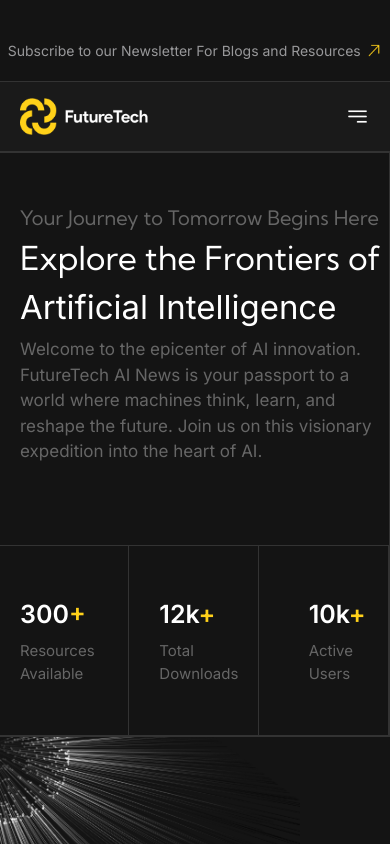
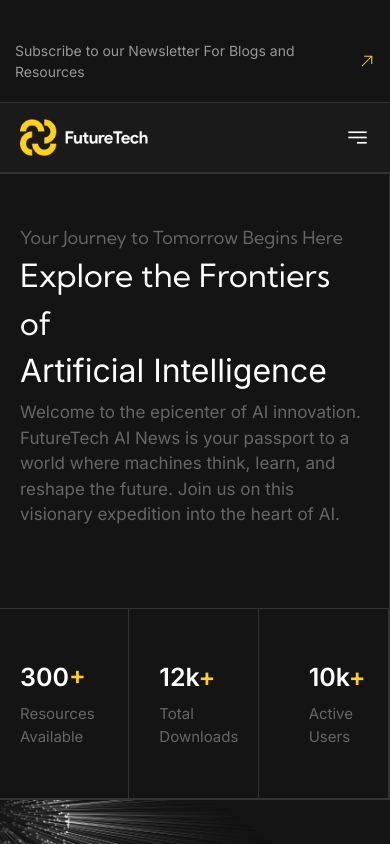
Before and after one commit to devsultan06/blog, a Next.js app: page / in a window 390 px wide. Shown: the top 844 px of the page. Built offline with nearby package versions, Linux system fonts and the light colour scheme; no server answers; the database is empty; a web font is replaced by a local one.

Commit message:
Update layout and styling for improved responsiveness and readability across components

```diff
--- a/app/news/page.tsx
+++ b/app/news/page.tsx
@@ -38,7 +38,7 @@ export default function News() {
                         </p>
                     </div>
 
-                    <div className="text-white flex gap-9">
+                    <div className="text-white flex gap-9 max-900:gap-4">
                         <div className="category">
                             <p className="text-lightgrey">Category</p>
                             <p className="">Climate Change</p>
@@ -69,7 +69,7 @@ export default function News() {
                         </div>
                         <div>
                             <div className="item max-900:w-[100%]">
-                                <button className="relative overflow-hidden mt-[20px] max-900:w-[100%] border border-dark20 text-lightgrey px-4 py-3 rounded-md transition duration-300 ease-in-out group">
+                                <button className="relative overflow-hidden max-900:w-[100%] border border-dark20 text-lightgrey px-4 py-3 rounded-md transition duration-300 ease-in-out group">
                                     <span className="absolute inset-0 bg-yellow scale-x-0 origin-left transition-transform duration-300 ease-in-out group-hover:scale-x-100"></span>
 
                                     <span className="relative z-10 font-medium group-hover:text-black transition duration-300">Read More</span>
--- a/app/page.tsx
+++ b/app/page.tsx
@@ -43,10 +43,10 @@ export default function Home() {
       <header className="bg-deepblack text-white border-b border-dark20">
         <div className="box flex justify-between items-start max-900:block">
           <div className="item flex-1 border-r border-b border-t border-dark20  pt-[100px] max-900:pt-[50px]">
-            <div className="pl-[100px] max-900:pl-[20px]">
-              <p className="text-lightgrey text-[20px] font-kumbh">Your Journey to Tomorrow Begins Here</p>
-              <h1 className="text-[40px] max-900:text-[33px] font-kumbh">Explore the Frontiers of</h1>
-              <h1 className="text-[40px] max-900:text-[33px]">Artificial Intelligence</h1>
+            <div className="pl-[100px] max-900:pl-[20px] max-900:pr-[20px]">
+              <p className="text-lightgrey text-[18px] font-kumbh">Your Journey to Tomorrow Begins Here</p>
+              <h1 className="text-[40px] max-900:text-[32px] font-kumbh">Explore the Frontiers of</h1>
+              <h1 className="text-[40px] max-900:text-[32px]">Artificial Intelligence</h1>
               <p className="text-lightgrey text-[17px] mt-[5px]">Welcome to the epicenter of AI innovation. FutureTech AI News is your passport to a world where machines think, learn, and reshape the future. Join us on this visionary expedition into the heart of AI.</p>
             </div>
 
--- a/components/layout/SubscribeBanner.tsx
+++ b/components/layout/SubscribeBanner.tsx
@@ -4,7 +4,7 @@ import Link from "next/link";
 const SubscribeBanner = () => {
     return (
         <Link href="/subscribe" className="block">
-            <div className="flex items-center gap-2 bg-deepblack text-md justify-center py-2 text-grey60 max-500:pt-[40px] max-500:pb-[20px] max-500:text-[16px] max-500:gap-[13px] max-400:text-[14px] max-400:gap-[5px]">
+            <div className="flex items-center gap-2 bg-deepblack text-md justify-center py-2 max-900:px-[15px] text-grey60 max-500:pt-[40px] max-500:pb-[20px] max-500:text-[16px] max-500:gap-[13px] max-400:text-[14px] max-400:gap-[5px]">
                 <span>Subscribe to our Newsletter <span className="max-500:hidden">New & Latest </span>For Blogs and Resources</span>
                 <Image src="/images/arrow.png" alt="Logo" width={16.5} height={16.5} />
             </div>
```
